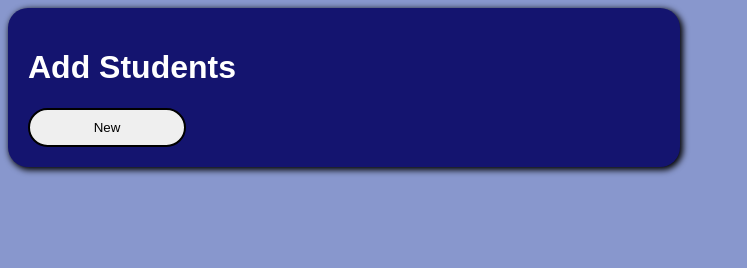
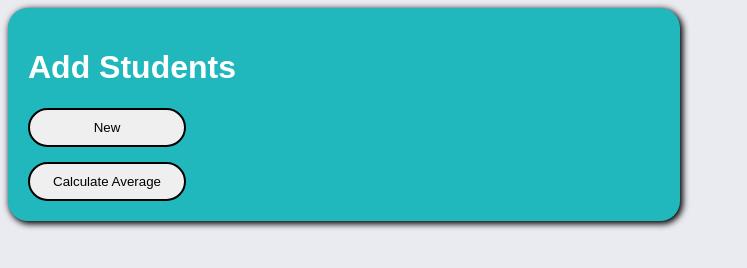
Before and after one commit to juanpablopinzond/challenge1, a plain HTML site: page index.html in a window 1280 px wide. Shown: the whole page, without its empty margins (0-747 px from the left). Drawn offline with Linux system fonts and the light colour scheme.

Commit message:
new modifications

```diff
--- a/index.html
+++ b/index.html
@@ -13,6 +13,7 @@
         <h1>Add Students</h1>
         <button id="button">New</button>
         <div id="item"></div>
+        <button id="average">Calculate Average</button>
     </div>
 </body>
 <script src="./functions.js"></script>
--- a/style.css
+++ b/style.css
@@ -1,9 +1,9 @@
 body {
-    background-color: rgba(43, 70, 166, 0.559);
+    background-color: rgba(219, 221, 231, 0.559);
 }
 
 .container {
-    background-color: rgb(20, 20, 111);
+    background-color: rgb(33, 184, 189);
     padding: 20px;
     border-radius: 20px;
     width: 50%;
@@ -26,3 +26,7 @@ button {
 button:hover {
     background-color: rgb(0, 47, 255);
 }
+
+#average {
+    margin-top: 15px;
+}
```
